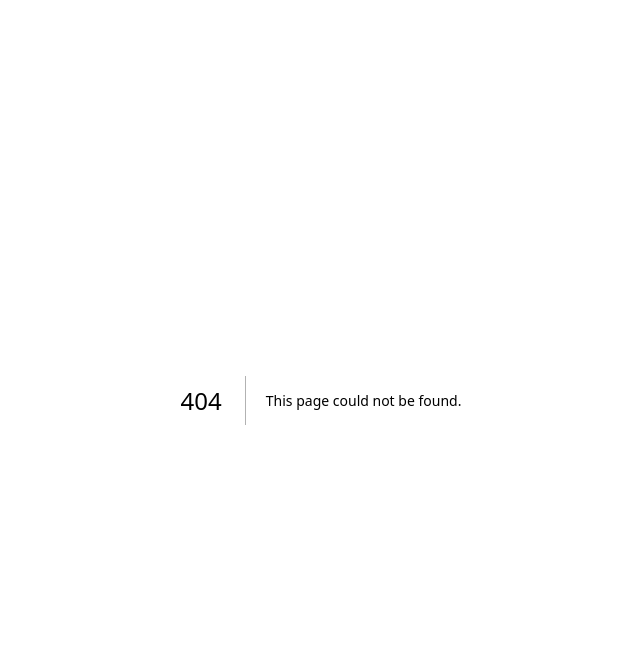
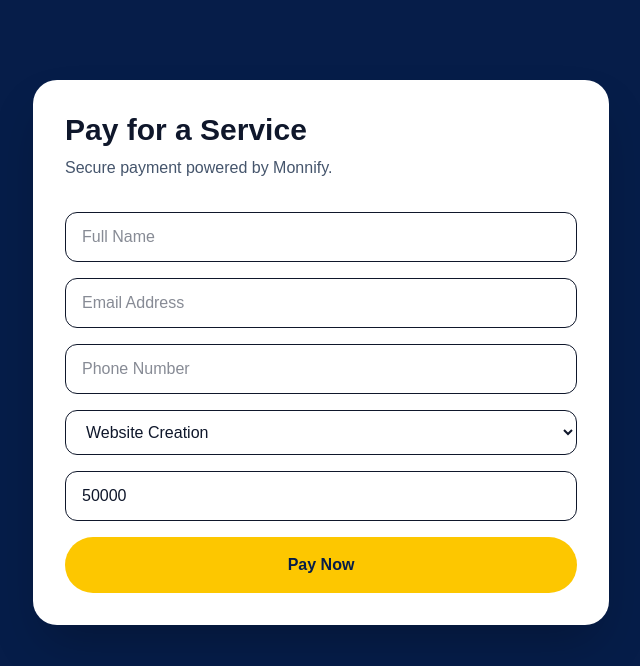
Before and after one commit to bkeyz0049/joyful-light-website, a Next.js app: page /payment in a window 1280 px wide. Before the commit this address had no page. Shown: the top 666 px of the page, without its empty margins (319-959 px from the left). Built offline with nearby package versions, Linux system fonts and the light colour scheme.

Commit message:
Add Monnify payment page

```diff
--- a/app/layout.tsx
+++ b/app/layout.tsx
@@ -13,8 +13,8 @@ const geistMono = Geist_Mono({
 });
 
 export const metadata: Metadata = {
-  title: "Create Next App",
-  description: "Generated by create next app",
+  title: "Joyful-Light LTD",
+  description: "We get it Done",
 };
 
 export default function RootLayout({
@@ -27,7 +27,11 @@ export default function RootLayout({
       lang="en"
       className={`${geistSans.variable} ${geistMono.variable} h-full antialiased`}
     >
-      <body className="min-h-full flex flex-col">{children}</body>
+     <body className="min-h-full flex flex-col">
+  {children}
+
+  <script src="https://sdk.monnify.com/plugin/monnify.js"></script>
+</body>
     </html>
   );
 }
--- /dev/null
+++ b/app/payment/page.tsx
@@ -0,0 +1,123 @@
+"use client";
+
+import { useState } from "react";
+
+declare global {
+  interface Window {
+    MonnifySDK?: any;
+  }
+}
+
+export default function PaymentPage() {
+  const [form, setForm] = useState({
+    name: "",
+    email: "",
+    phone: "",
+    service: "Website Creation",
+    amount: "50000",
+  });
+
+  const payWithMonnify = () => {
+    if (!window.MonnifySDK) {
+      alert("Monnify SDK not loaded yet.");
+      return;
+    }
+
+    window.MonnifySDK.initialize({
+      amount: Number(form.amount),
+      currency: "NGN",
+      reference: `JL-${Date.now()}`,
+      customerFullName: form.name,
+      customerEmail: form.email,
+      customerMobileNumber: form.phone,
+      apiKey: process.env.NEXT_PUBLIC_MONNIFY_API_KEY,
+      contractCode: process.env.NEXT_PUBLIC_MONNIFY_CONTRACT_CODE,
+      paymentDescription: `${form.service} Payment`,
+      metadata: {
+        service: form.service,
+      },
+
+      onComplete: function (response: any) {
+        console.log(response);
+        alert("Payment successful!");
+      },
+
+      onClose: function () {
+        console.log("Payment window closed");
+      },
+    });
+  };
+
+  return (
+    <main className="min-h-screen bg-[#061d49] px-5 py-20 text-white">
+      <div className="mx-auto max-w-xl rounded-3xl bg-white p-8 text-slate-900 shadow-2xl">
+        <h1 className="text-3xl font-bold">
+          Pay for a Service
+        </h1>
+
+        <p className="mt-2 text-slate-600">
+          Secure payment powered by Monnify.
+        </p>
+
+        <div className="mt-8 grid gap-4">
+          <input
+            className="rounded-xl border px-4 py-3"
+            placeholder="Full Name"
+            value={form.name}
+            onChange={(e) =>
+              setForm({ ...form, name: e.target.value })
+            }
+          />
+
+          <input
+            className="rounded-xl border px-4 py-3"
+            placeholder="Email Address"
+            value={form.email}
+            onChange={(e) =>
+              setForm({ ...form, email: e.target.value })
+            }
+          />
+
+          <input
+            className="rounded-xl border px-4 py-3"
+            placeholder="Phone Number"
+            value={form.phone}
+            onChange={(e) =>
+              setForm({ ...form, phone: e.target.value })
+            }
+          />
+
+          <select
+            className="rounded-xl border px-4 py-3"
+            value={form.service}
+            onChange={(e) =>
+              setForm({ ...form, service: e.target.value })
+            }
+          >
+            <option>Website Creation</option>
+            <option>Data Analysis & Dashboard Creation</option>
+            <option>IT Services</option>
+            <option>CAC Registration</option>
+            <option>Writing Services</option>
+          </select>
+
+          <input
+            className="rounded-xl border px-4 py-3"
+            placeholder="Amount"
+            value={form.amount}
+            onChange={(e) =>
+              setForm({ ...form, amount: e.target.value })
+            }
+          />
+
+          <button
+            onClick={payWithMonnify}
+            className="rounded-full bg-yellow-400 px-6 py-4 font-bold text-[#061d49]"
+          >
+            Pay Now
+          </button>
+        </div>
+      </div>
+    </main>
+  );
+}
```
